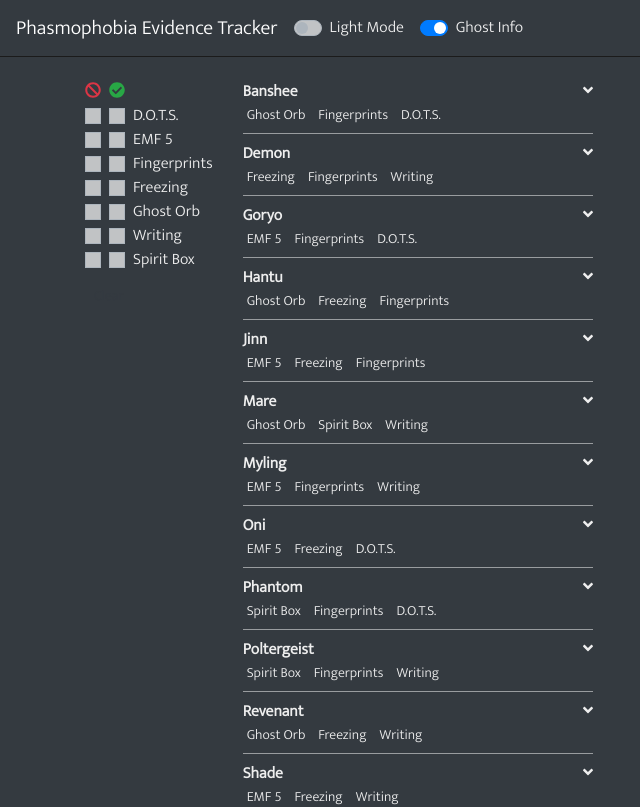
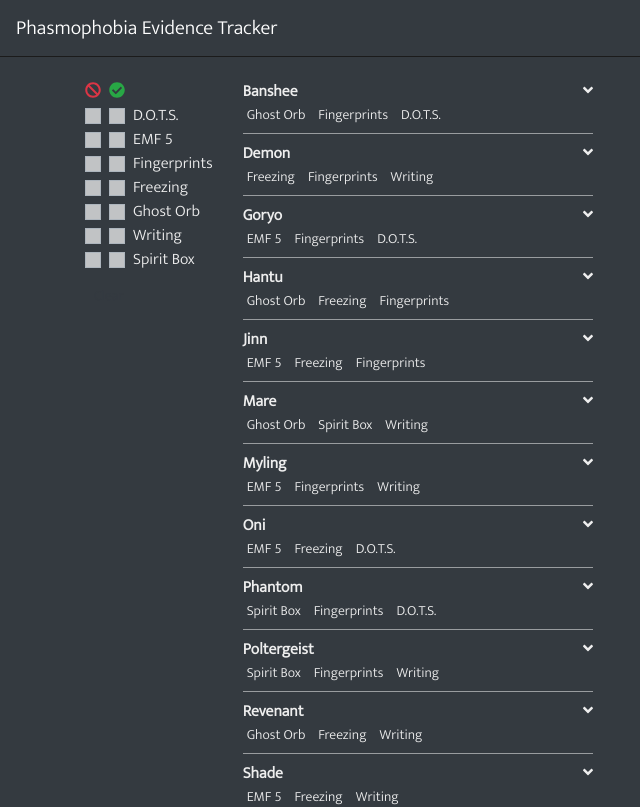
Before and after one commit to daphneslootmans/phasmo-tracker, a Vue app: page / in a window 1280 px wide. Shown: the top 807 px of the page, without its empty margins (0-640 px from the left). Built offline with nearby package versions, Linux system fonts and the light colour scheme.

Commit message:
Hide navbar

```diff
--- a/src/components/navbar.vue
+++ b/src/components/navbar.vue
@@ -3,19 +3,19 @@
     <b-navbar toggleable="lg" type="dark" variant="dark">
       <b-navbar-brand href="#">Phasmophobia Evidence Tracker</b-navbar-brand>
 
-      <b-navbar-toggle target="nav-collapse"></b-navbar-toggle>
-      <b-collapse id="nav-collapse" is-nav>
-        <b-navbar-nav>
-          <b-nav-form>
-            <b-form-checkbox v-model="lightMode" name="check-light-mode" switch class="mr-3">
-              Light Mode
-            </b-form-checkbox>
-            <b-form-checkbox v-model="ghostInfo" name="check-ghost-info" switch>
-              Ghost Info
-            </b-form-checkbox>
-          </b-nav-form>
-        </b-navbar-nav>
-      </b-collapse>
+<!--      <b-navbar-toggle target="nav-collapse"></b-navbar-toggle>-->
+<!--      <b-collapse id="nav-collapse" is-nav>-->
+<!--        <b-navbar-nav>-->
+<!--          <b-nav-form>-->
+<!--            <b-form-checkbox v-model="lightMode" name="check-light-mode" switch class="mr-3">-->
+<!--              Light Mode-->
+<!--            </b-form-checkbox>-->
+<!--            <b-form-checkbox v-model="ghostInfo" name="check-ghost-info" switch>-->
+<!--              Ghost Info-->
+<!--            </b-form-checkbox>-->
+<!--          </b-nav-form>-->
+<!--        </b-navbar-nav>-->
+<!--      </b-collapse>-->
     </b-navbar>
   </div>
 </template>
```
